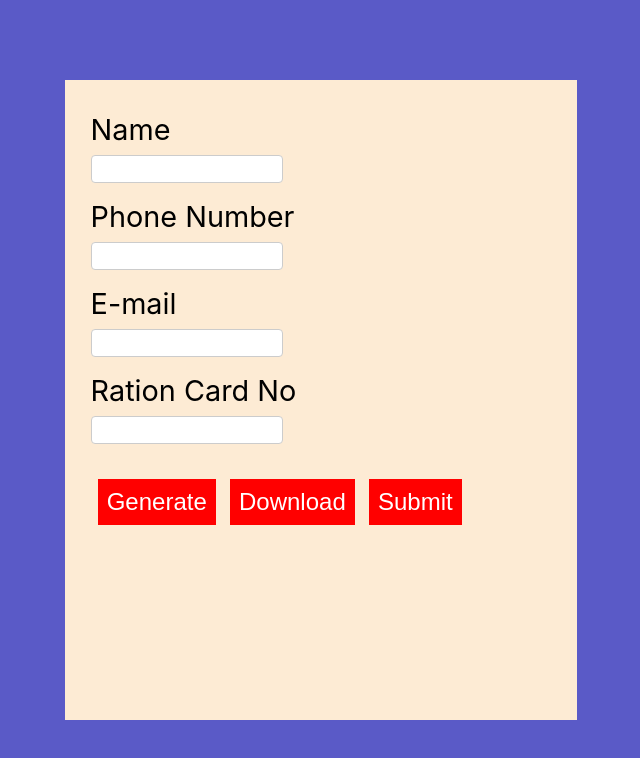
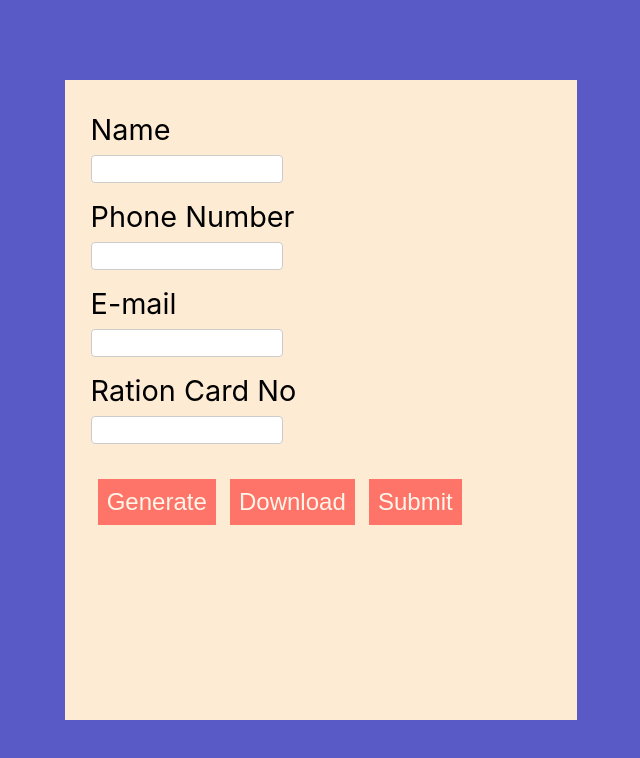
Before and after one commit to raibove/raquick, a React (Create React App) app in the folder client/: page /addCustomer in a window 1280 px wide. Shown: the top 758 px of the page, without its empty margins (319-959 px from the left). Built offline with nearby package versions, Linux system fonts and the light colour scheme; sample sign-in values are in the browser's storage.

Commit message:
fixed bug in Generate,Submit and Download buttons

```diff
--- a/client/src/autherization/pages/AddCustomer.js
+++ b/client/src/autherization/pages/AddCustomer.js
@@ -120,11 +120,11 @@ const AddCustomer = ()=>{
             />
             {formik.touched.cardNo && formik.errors.cardNo ? <div className="input-feedback">{formik.errors.cardNo}</div>: null}
 
-
+                {console.log(generate)}
             <br />
-            <button type="generate" className="generate" onClick={generateQR} disabled={formik.values.cardNo}>Generate</button>
-            <button type="download" className="download" onClick={downloadQR}>Download</button>
-            <button type="submit" className="submit" disabled={!generate}>Submit</button>
+            <button type="generate" className="generate" onClick={generateQR} disabled={!formik.values.cardNo}>Generate</button>
+            <button type="download" className="download" onClick={downloadQR} disabled={generate==='false'}>Download</button>
+            <button type="submit" className="submit" disabled={generate==='false'}>Submit</button>
         </form>
     </div>;
 }
```
